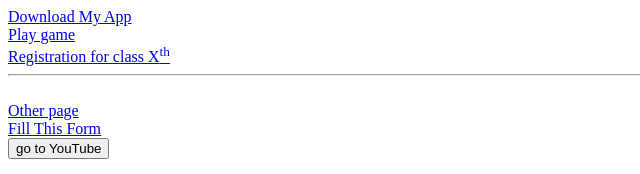
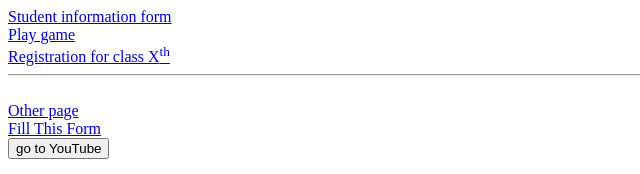
Before and after one commit to rohit02q/Rohit, a plain HTML site: page index.html in a window 1280 px wide. Shown: the top 174 px of the page, 0-640 px from the left. Drawn offline with Linux system fonts and the light colour scheme.

Commit message:
Update index.html

```diff
--- a/index.html
+++ b/index.html
@@ -36,9 +36,9 @@
    </head>
 
    <body>
-     <a href="https://drive.google.com/file/d/1-6mAY9ycP7xfIY4HFPdisDj7mQN8TOwv/view?usp=drivesdk" >Download My App</a>
+     <a href="DataForm.html">Student information form</a>
 
-        <br/>
+             <br/>
      <a href="game.html">Play game</a>
       <br>
 
```
